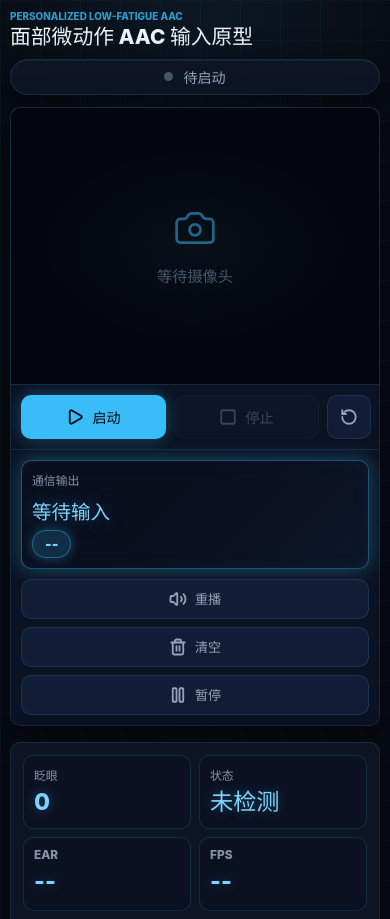
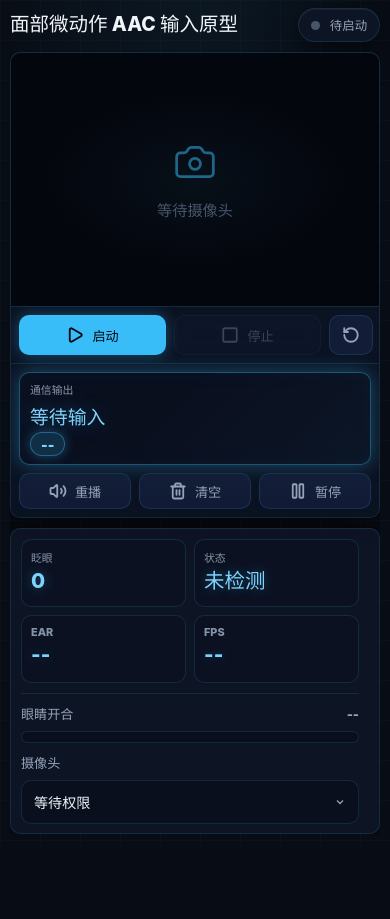
Before and after one commit to aliensas/macbook-blink-detector, a website built with Vite: page index.html in a window 390 px wide. Shown: the top 919 px of the page. After the commit the page ends 844 px from the top, so only its background shows below. Built offline with nearby package versions, Linux system fonts and the light colour scheme.

Commit message:
Optimize iPhone 15 layouts

```diff
--- a/src/styles.css
+++ b/src/styles.css
@@ -1166,3 +1166,181 @@ input[type="range"] {
     grid-template-columns: 1fr;
   }
 }
+
+@media (max-width: 430px) and (min-height: 650px) {
+  html,
+  body {
+    height: 100%;
+    overflow: hidden;
+  }
+
+  #app {
+    height: 100vh;
+    height: 100svh;
+    height: 100dvh;
+    min-height: 0;
+    overflow: hidden;
+    padding:
+      max(8px, var(--safe-top))
+      max(10px, var(--safe-right))
+      max(10px, var(--safe-bottom))
+      max(10px, var(--safe-left));
+    gap: 10px;
+  }
+
+  .topbar {
+    display: grid;
+    grid-template-columns: minmax(0, 1fr) auto;
+    align-items: center;
+    gap: 8px;
+  }
+
+  .eyebrow {
+    display: none;
+  }
+
+  h1 {
+    font-size: 1.22rem;
+    line-height: 1.12;
+    overflow-wrap: anywhere;
+  }
+
+  .status-pill {
+    width: auto;
+    min-width: 82px;
+    min-height: 34px;
+    padding: 0 10px;
+    font-size: 0.78rem;
+  }
+
+  .workspace {
+    flex: 1 1 auto;
+    grid-template-rows: auto minmax(0, 1fr);
+    gap: 10px;
+    min-height: 0;
+    overflow: hidden;
+  }
+
+  .camera-panel {
+    min-height: 0;
+    max-height: none;
+  }
+
+  .video-shell {
+    height: clamp(244px, 30dvh, 282px);
+    aspect-ratio: auto;
+  }
+
+  .camera-actions {
+    padding: 8px;
+  }
+
+  .camera-actions .primary-action,
+  .camera-actions .ghost-action {
+    min-height: 40px;
+    font-size: 0.82rem;
+  }
+
+  .communication-panel {
+    gap: 8px;
+    padding: 8px;
+  }
+
+  .message-display {
+    gap: 4px;
+    padding: 8px 10px;
+  }
+
+  .message-display strong {
+    font-size: 1.18rem;
+  }
+
+  .code-buffer {
+    min-height: 24px;
+    padding: 0 10px;
+  }
+
+  .speech-actions .compact-action {
+    min-height: 36px;
+  }
+
+  .speech-actions {
+    grid-template-columns: repeat(3, minmax(0, 1fr));
+  }
+
+  .control-panel {
+    max-height: none;
+    min-height: 0;
+    overflow-y: auto;
+    -webkit-overflow-scrolling: touch;
+    overscroll-behavior: contain;
+    padding: 10px;
+    gap: 10px;
+  }
+
+  .metric {
+    min-height: 68px;
+    padding: 9px;
+  }
+
+  .metric-label {
+    margin-bottom: 6px;
+    font-size: 0.68rem;
+  }
+
+  .metric strong {
+    font-size: 1.28rem;
+  }
+
+  .signal-panel,
+  .gesture-panel {
+    gap: 8px;
+    padding-top: 10px;
+  }
+
+  .toggle-grid {
+    grid-template-columns: repeat(2, minmax(0, 1fr));
+  }
+
+  .toggle-grid label {
+    min-height: 34px;
+    padding: 0 8px;
+    font-size: 0.76rem;
+  }
+
+  .calibration-panel {
+    padding: 10px;
+    gap: 8px;
+  }
+
+  .calibration-actions {
+    grid-template-columns: repeat(4, minmax(0, 1fr));
+  }
+
+  .calibration-actions .compact-action {
+    min-height: 36px;
+    padding: 0 6px;
+  }
+
+  .calibration-results {
+    grid-template-columns: repeat(2, minmax(0, 1fr));
+  }
+
+  .calibration-results span {
+    min-height: 30px;
+    padding: 0 8px;
+  }
+
+  .guided-test {
+    grid-template-columns: minmax(0, 1fr) auto;
+  }
+
+  .guided-test .compact-action {
+    min-height: 36px;
+  }
+
+  .event-log {
+    min-height: 86px;
+    max-height: 120px;
+  }
+}
```
